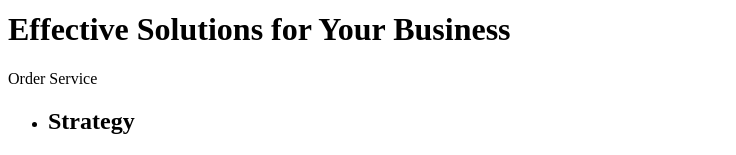
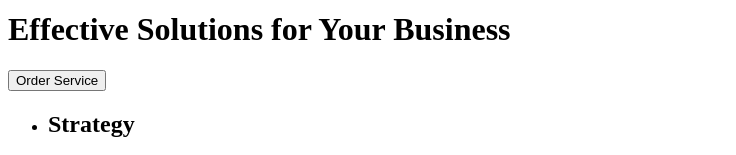
Before and after one commit to IllyaMartyniuk/goit-markup-hw-01--2-, a plain HTML site: page index.html in a window 1280 px wide. Shown: the part 158-313 px from the top of the page, without its empty margins (0-736 px from the left). Drawn offline with Linux system fonts and the light colour scheme.

Commit message:
fix button

```diff
--- a/index.html
+++ b/index.html
@@ -33,7 +33,7 @@
     </header>
     <main>
         <h1>Effective Solutions for Your Business</h1>
-        <batton type="batton">Order Service</batton>
+        <button type="button">Order Service</button>
         <section>
             <ul>
                 <li>
```
